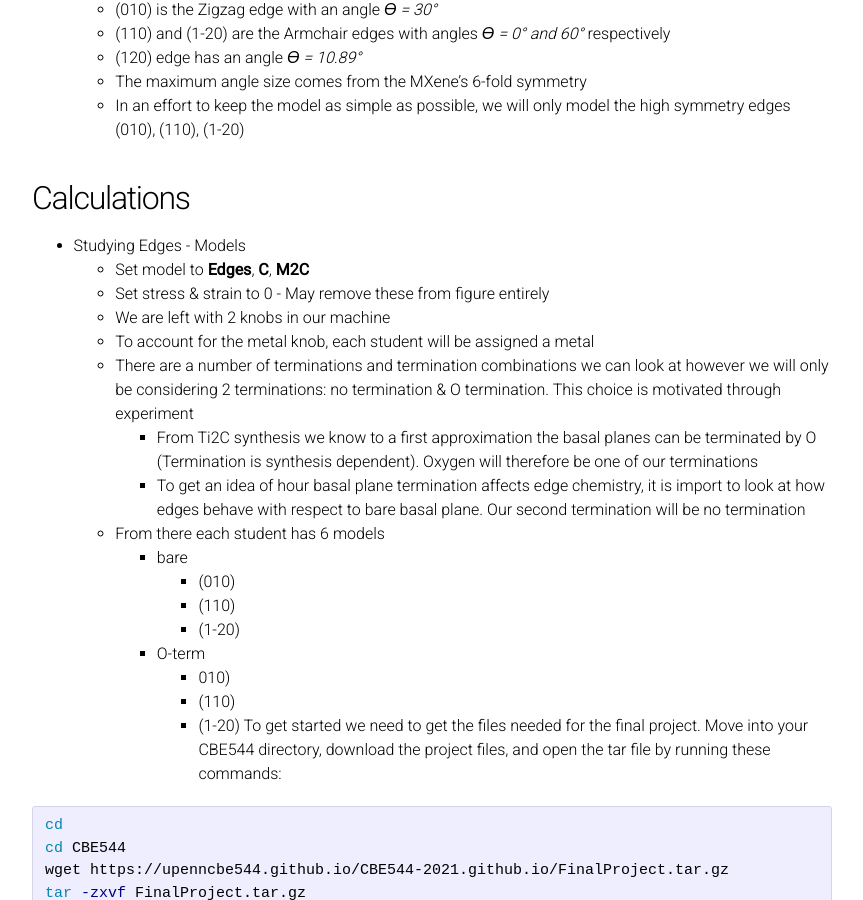
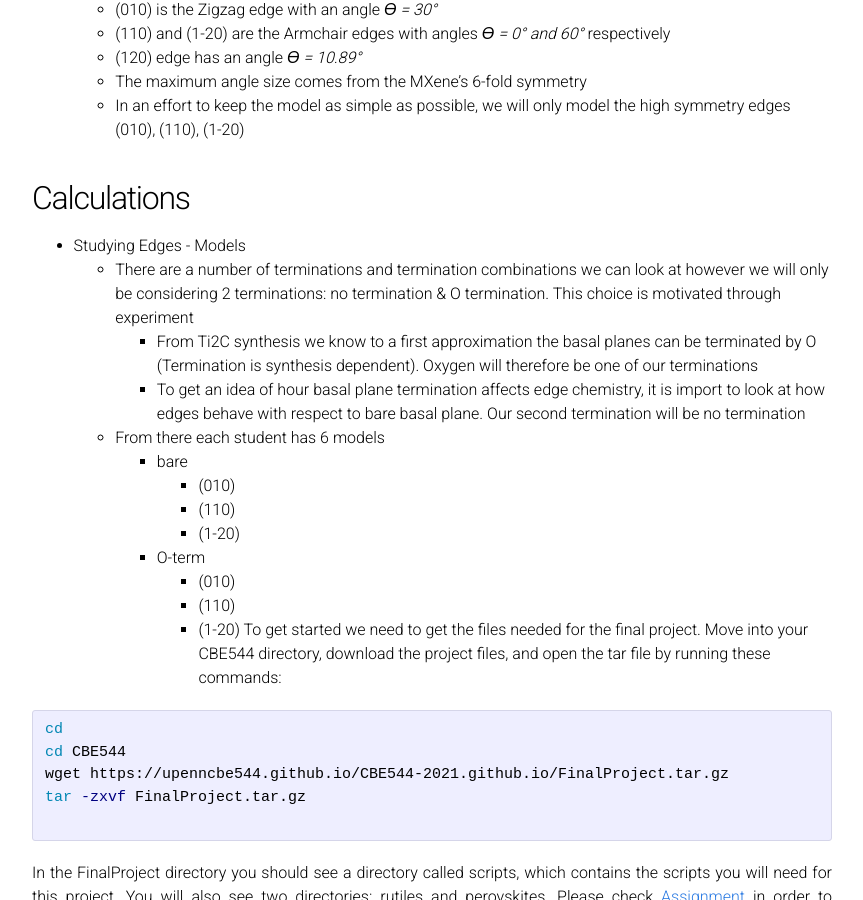
Before and after one commit to UPennCBE544/2023.github.io, a Jekyll site: the page built from ProjectDescription.md, in a window 1280 px wide and 900 px high, scrolled down 1684 px. Shown: the whole window, without its empty margins (208-1071 px from the left). Built offline with Jekyll 4.4.1, drawn with Linux system fonts in a browser that asks for light colours; our own code applies the rules of GitHub Pages for plain Markdown files.

Commit message:
Update ProjectDescription.md

```diff
--- a/ProjectDescription.md
+++ b/ProjectDescription.md
@@ -70,10 +70,6 @@ Plan: Use DFT to calculate edges energies, oxygen adsorption energies on the edg
 
 
 - Studying Edges - Models
-    - Set model to **Edges**, **C**, **M2C**
-    - Set stress & strain to 0 - May remove these from figure entirely
-    - We are left with 2 knobs in our machine
-    - To account for the metal knob, each student will be assigned a metal
     - There are a number of terminations and termination combinations we can look at however we will only be considering 2 terminations: no termination & O termination. This choice is motivated through experiment
         - From Ti2C synthesis we know to a first approximation the basal planes can be terminated by O (Termination is synthesis dependent). Oxygen will therefore be one of our terminations
         - To get an idea of hour basal plane termination affects edge chemistry, it is import to look at how edges behave with respect to bare basal plane. Our second termination will be no termination
@@ -83,7 +79,7 @@ Plan: Use DFT to calculate edges energies, oxygen adsorption energies on the edg
             - (110)
             - (1-20)
         - O-term
-            - 010)
+            - (010)
             - (110)
             - (1-20)
 To get started we need to get the files needed for the final project. Move into your CBE544 directory, download the project files, and open the tar file by running these commands:
```
